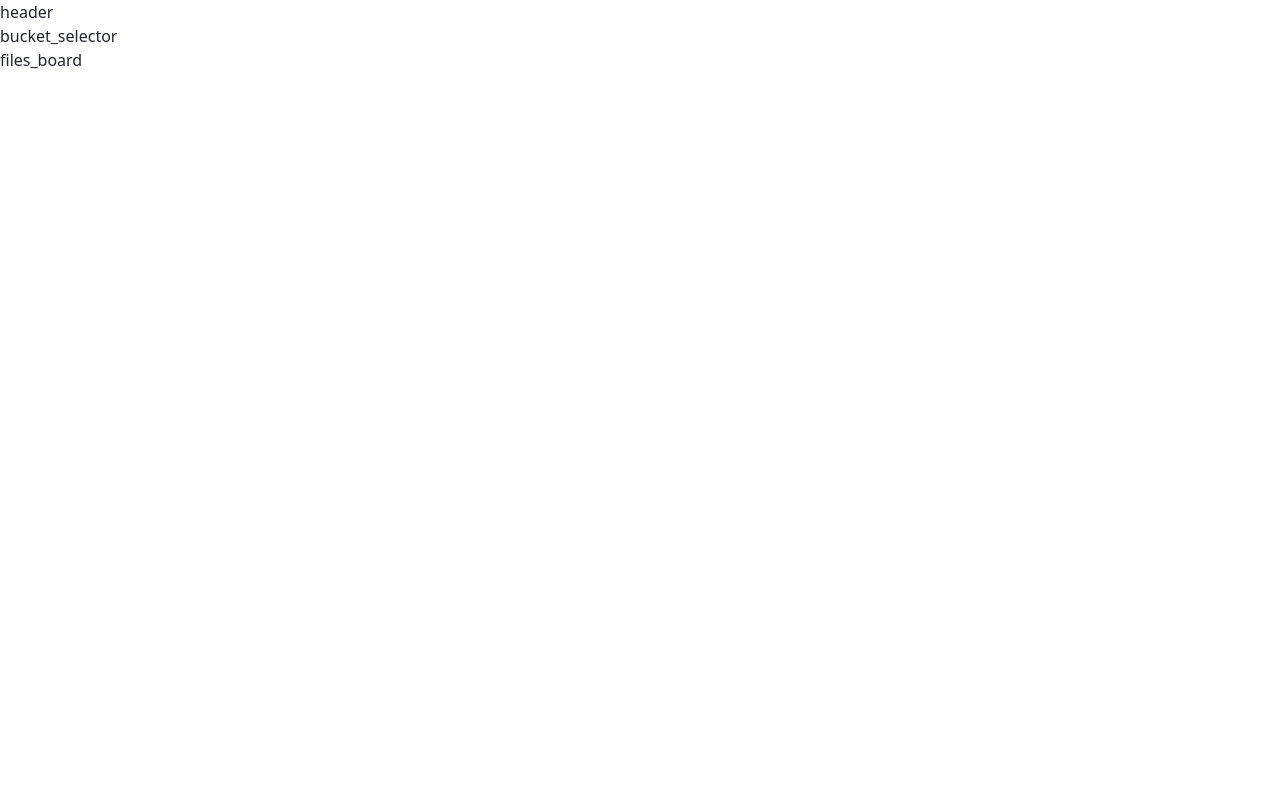
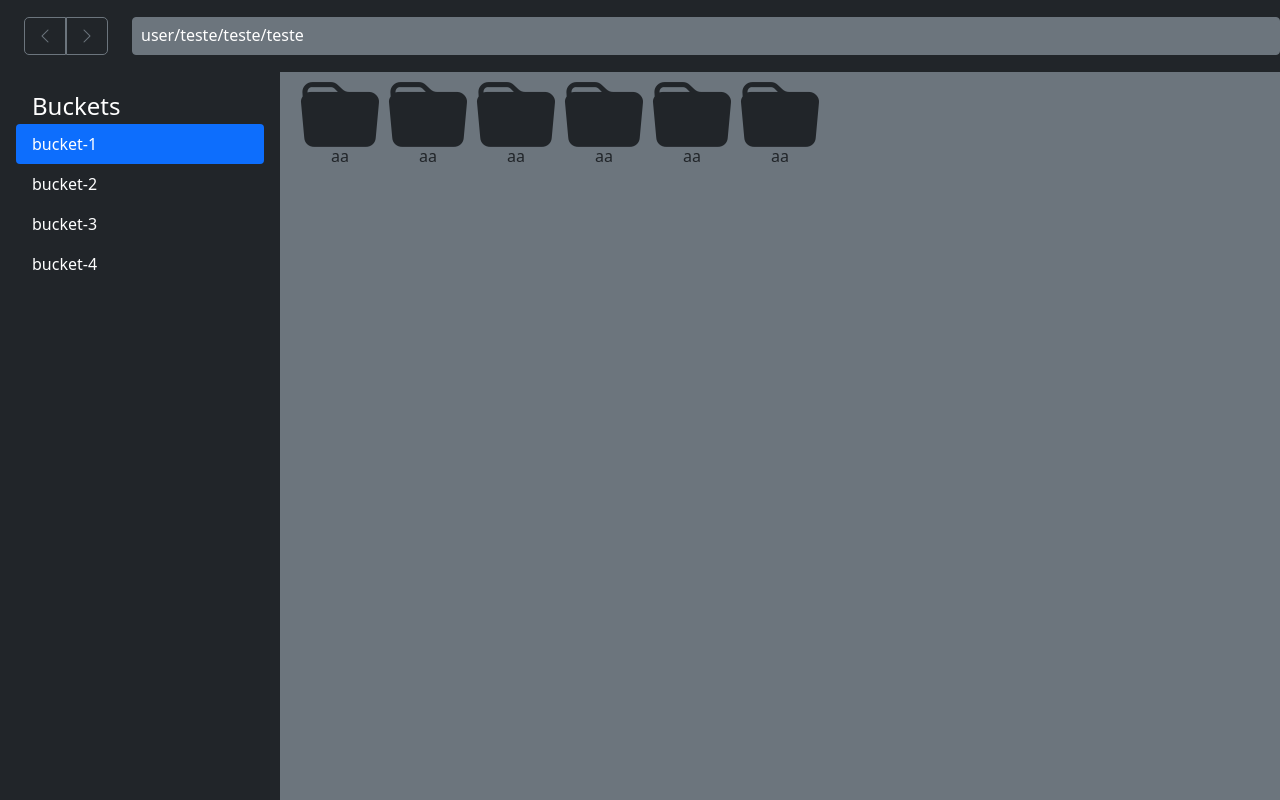
Before and after one commit to LucasFDutra/s3-explorer, a React (Create React App) app in the folder frontend/: page / in a window 1280 px wide. Built offline with nearby package versions, Linux system fonts and the light colour scheme.

Commit message:
style primário

```diff
--- a/frontend/public/index.html
+++ b/frontend/public/index.html
@@ -12,6 +12,7 @@
     <link rel="apple-touch-icon" href="%PUBLIC_URL%/logo192.png" />
     <link rel="manifest" href="%PUBLIC_URL%/manifest.json" />
     <link href="https://cdn.jsdelivr.net/npm/bootstrap@5.1.1/dist/css/bootstrap.min.css" rel="stylesheet" integrity="sha384-F3w7mX95PdgyTmZZMECAngseQB83DfGTowi0iMjiWaeVhAn4FJkqJByhZMI3AhiU" crossorigin="anonymous">
+    <link rel="stylesheet" href="https://cdn.jsdelivr.net/npm/bootstrap-icons@1.5.0/font/bootstrap-icons.css">
     <title>S3-Explorer</title>
   </head>
   <body>
--- /dev/null
+++ b/frontend/src/App.css
@@ -0,0 +1,8 @@
+main {
+    display: flex;
+    flex-wrap: nowrap;
+    height: 91vh;
+    max-height: 100vh;
+    overflow-x: auto;
+    overflow-y: hidden;
+}
--- a/frontend/src/App.js
+++ b/frontend/src/App.js
@@ -1,14 +1,17 @@
 import Header from './pages/header'
 import BucketSelector from './pages/bucket_selector'
 import FilesBoard from './pages/files_board'
+import './App.css'
 
 function App() {
   return (
-    <div className="App">
+    <>
       <Header/>
-      <BucketSelector/>
-      <FilesBoard/>
-    </div>
+      <main>
+        <BucketSelector/>
+        <FilesBoard/>
+      </main>
+    </>
   );
 }
 
--- a/frontend/src/pages/bucket_selector.js
+++ b/frontend/src/pages/bucket_selector.js
@@ -1,7 +1,31 @@
 function BucketSelector(){
     return (
-        <div>
-            bucket_selector
+        <div className="d-flex flex-column flex-shrink-0 p-3 text-white bg-dark" style={{width: "280px"}}>
+            <div className="d-flex align-items-center mb-3 ms-3 mb-md-0 me-md-auto text-white text-decoration-none">
+                <span className="fs-4">Buckets</span>
+            </div>
+            <ul className="nav nav-pills flex-column mb-auto">
+                <li className="nav-item">
+                    <a href="#" className="nav-link active" aria-current="page">
+                        bucket-1
+                    </a>
+                </li>
+                <li>
+                    <a href="#" className="nav-link text-white">
+                        bucket-2
+                    </a>
+                </li>
+                <li>
+                    <a href="#" className="nav-link text-white">
+                        bucket-3
+                    </a>
+                </li>
+                <li>
+                    <a href="#" className="nav-link text-white">
+                        bucket-4
+                    </a>
+                </li>
+            </ul>
         </div>
     )
 }
--- /dev/null
+++ b/frontend/src/pages/files_board.css
@@ -0,0 +1,5 @@
+.my-files-board-icon {
+    font-size: 5em;
+    margin-top: -0.2em;
+    margin-bottom: -0.4em;
+}
--- a/frontend/src/pages/files_board.js
+++ b/frontend/src/pages/files_board.js
@@ -1,7 +1,34 @@
+import './files_board.css'
+
 function FilesBoard(){
     return (
-        <div>
-            files_board
+        <div className="bg-secondary" style={{width: '-webkit-fill-available'}}>
+            <div className="container d-flex align-content-start flex-wrap ">
+                <div className="ms-2 d-flex flex-column align-items-center justify-content-center">
+                    <i class="bi bi-folder-fill my-files-board-icon"></i>
+                    aa
+                </div>
+                <div className="ms-2 d-flex flex-column align-items-center justify-content-center">
+                    <i class="bi bi-folder-fill my-files-board-icon"></i>
+                    aa
+                </div>
+                <div className="ms-2 d-flex flex-column align-items-center justify-content-center">
+                    <i class="bi bi-folder-fill my-files-board-icon"></i>
+                    aa
+                </div>
+                <div className="ms-2 d-flex flex-column align-items-center justify-content-center">
+                    <i class="bi bi-folder-fill my-files-board-icon"></i>
+                    aa
+                </div>
+                <div className="ms-2 d-flex flex-column align-items-center justify-content-center">
+                    <i class="bi bi-folder-fill my-files-board-icon"></i>
+                    aa
+                </div>
+                <div className="ms-2 d-flex flex-column align-items-center justify-content-center">
+                    <i class="bi bi-folder-fill my-files-board-icon"></i>
+                    aa
+                </div>
+            </div>
         </div>
     )
 }
--- a/frontend/src/pages/header.js
+++ b/frontend/src/pages/header.js
@@ -1,8 +1,20 @@
 function Header(){
     return (
-        <div>
-            header
-        </div>
+        <nav className="navbar sticky-top navbar-expand-lg bg-dark navbar-dark" style={{height: '9vh'}}>
+            <div className="ms-4 d-flex align-items-center w-100">
+                <div className="buttons d-flex">
+                    <button className="btn btn-outline-secondary" style={{borderRadius: '5px 0 0 5px'}}>
+                        <i className="bi bi-chevron-left"></i>
+                    </button>
+                    <button className="btn btn-outline-secondary" style={{borderRadius: '0 5px 5px 0'}}>
+                        <i className="bi bi-chevron-right"></i>
+                    </button>
+                </div>
+                <div className="ms-4 border border-1 border-secondary rounded bg-secondary" style={{width: '-webkit-fill-available'}}>
+                    <h6 className="m-2 text-white">user/teste/teste/teste</h6>
+                </div>
+            </div>
+        </nav>
     )
 }
 
```
